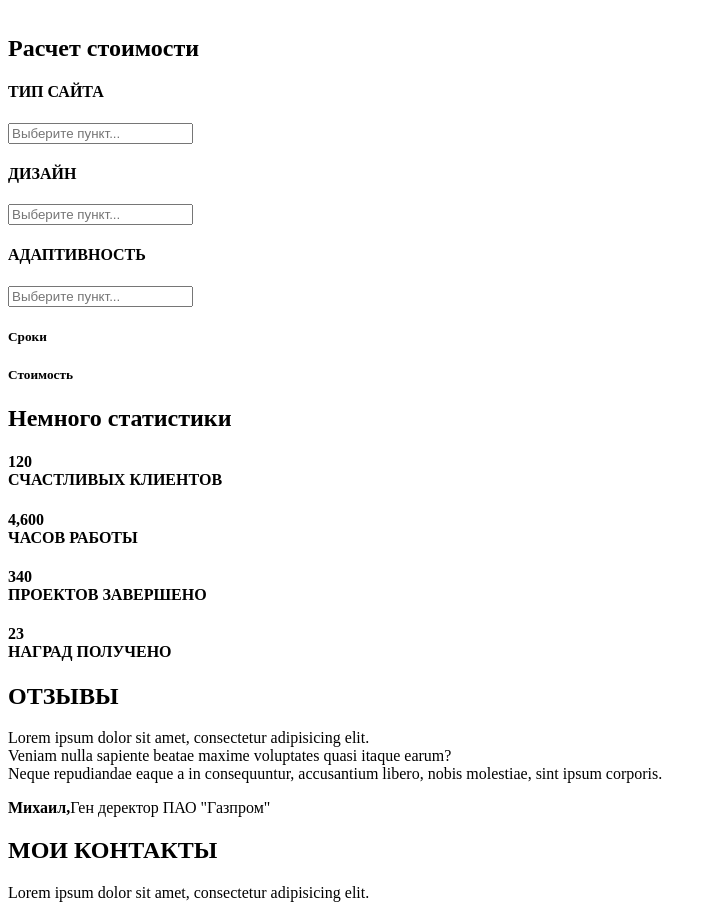
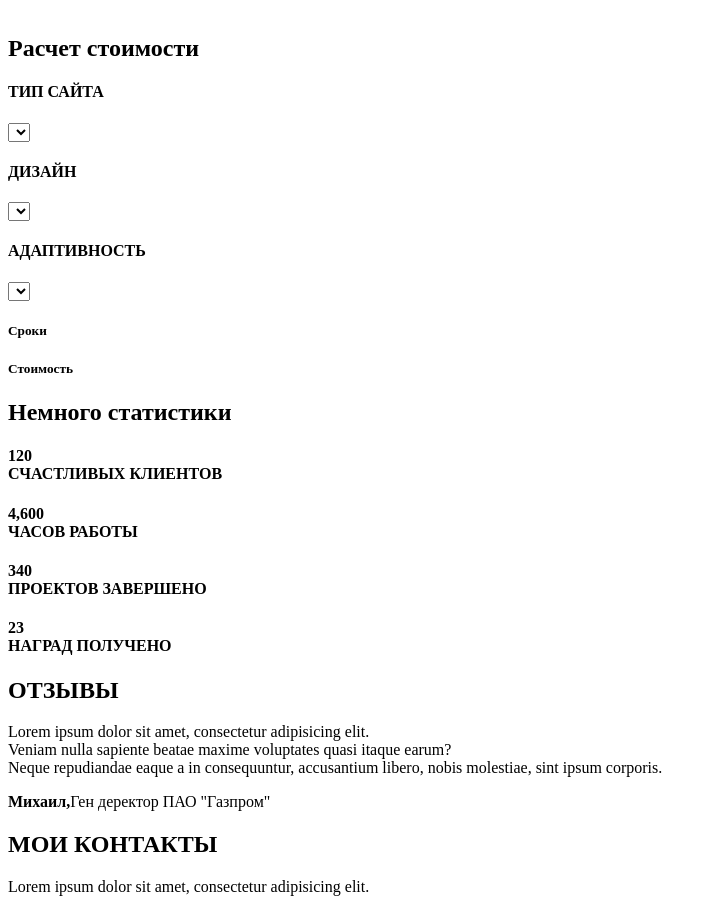
Before and after one commit to AlexeiSurov/AlexeiSurov.github.io, a plain HTML site: page Src/index.html in a window 1280 px wide. Shown: the part 1465-2380 px from the top of the page, without its empty margins (0-713 px from the left). Drawn offline with Linux system fonts and the light colour scheme.

Commit message:
Изменил input на select в калькуляторе.

```diff
--- a/Src/index.html
+++ b/Src/index.html
@@ -93,14 +93,14 @@
 <h2>Расчет стоимости</h2>
 
 <h4>ТИП САЙТА</h4>
-<input type="text" name="text_input" value="" placeholder="Выберите пункт...">
-
+<select type="text">
+    </select>
 <h4>ДИЗАЙН</h4>
-<input type="text" name="text_input" value="" placeholder="Выберите пункт...">
-
+<select type="text">
+    </select>
 <h4>АДАПТИВНОСТЬ</h4>
-<input type="text" name="text_input" value="" placeholder="Выберите пункт...">
-
+<select type="text">
+    </select>
 <h5>Сроки</h5>
 <h5>Стоимость</h5>
 </div>
```
